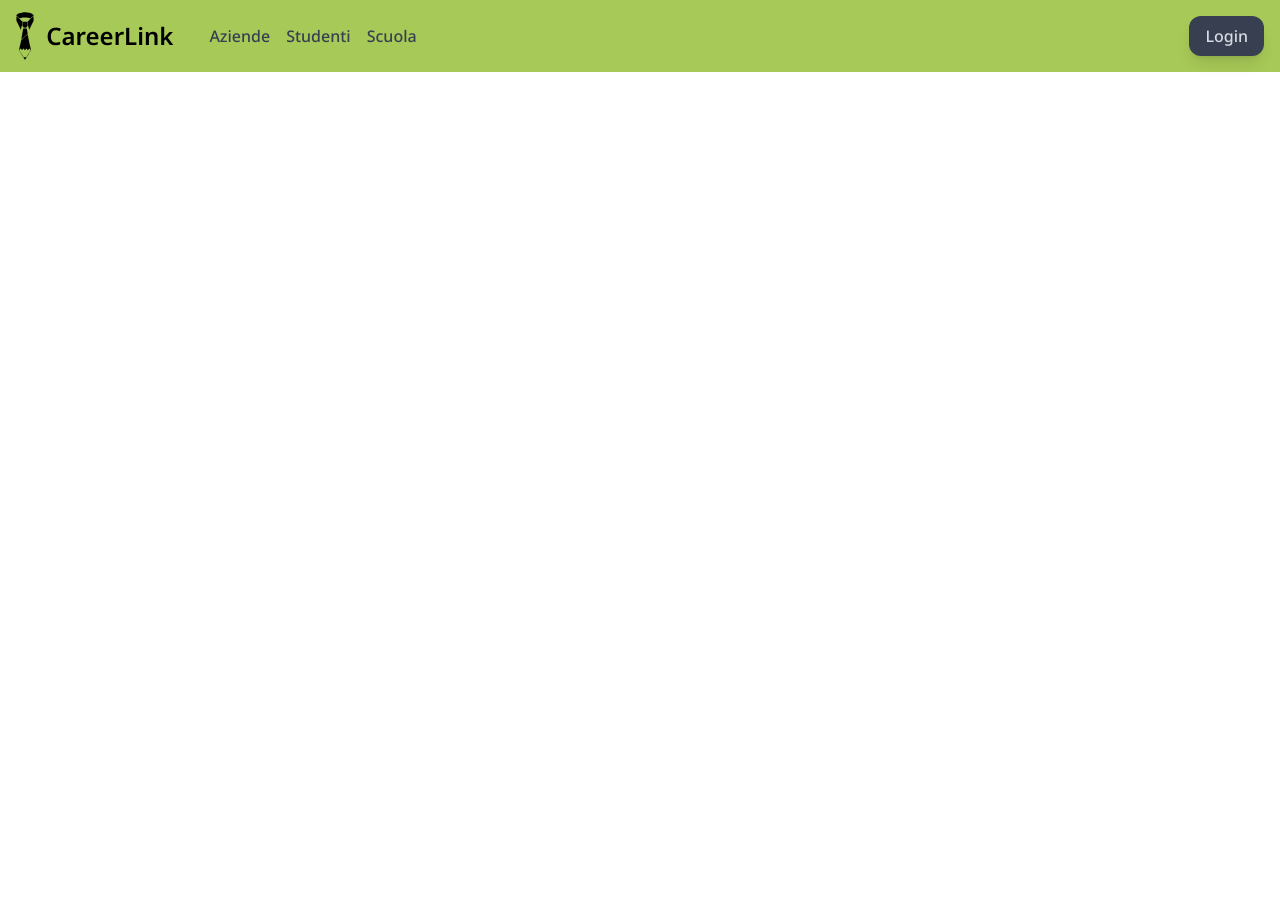
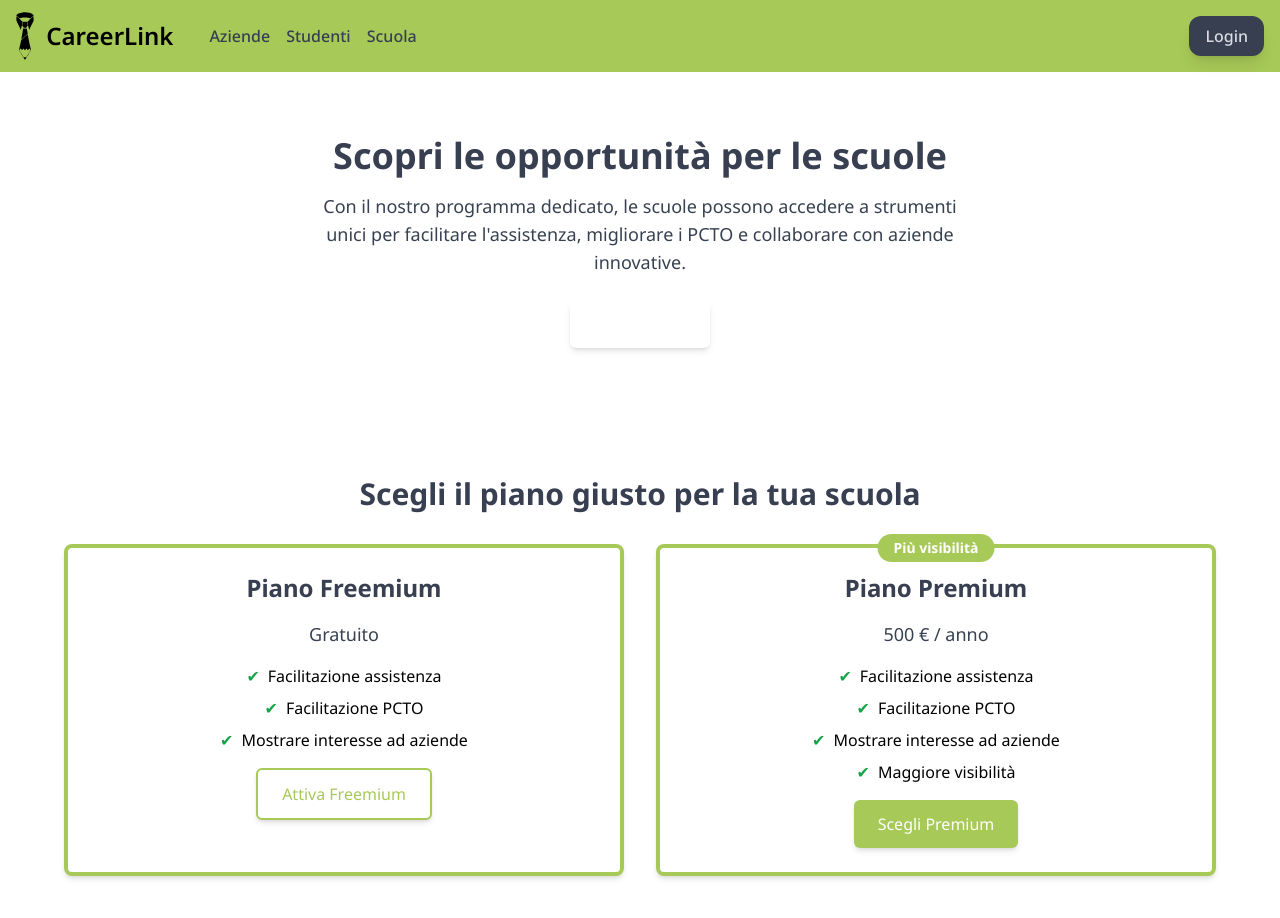
Before and after one commit to ClaudioLenci/Hackathon2024, a React (Vite) app: page /schools in a window 1280 px wide. Shown: the top 918 px of the page. Before the commit the page ends 800 px from the top, so only its background shows below. Built offline with nearby package versions, Linux system fonts and the light colour scheme.

Commit message:
Update companies Update App

```diff
--- a/src/App.tsx
+++ b/src/App.tsx
@@ -4,6 +4,7 @@ import { HomePage } from "./pages/home";
 import { UserPage } from "./pages/User";
 import { LoginPage } from "./pages/login";
 import { Companies } from "./pages/companies";
+import { Schools } from "./pages/schools";
 
 function App() {
   return (
@@ -15,6 +16,7 @@ function App() {
           <Route path="/user" element={<UserPage />}/>
           <Route path="/login" element={<LoginPage />}/>
           <Route path="/companies" element={<Companies />}/>
+          <Route path="/schools" element={<Schools />}/>
         </Routes>
       </BrowserRouter>
     </div>
--- a/src/pages/companies.tsx
+++ b/src/pages/companies.tsx
@@ -81,26 +81,30 @@ export function Companies() {
                     Scegli il piano giusto per la tua azienda
                 </h2>
                 <div className="flex flex-col md:flex-row justify-center gap-8">
-                    {/* Piano Platinum */}
+                    {/* Piano Silver */}
                     <div className="bg-white rounded-lg shadow-md p-6 text-center w-full md:w-1/3 border-4 border-[#A7C957]">
-                        <h3 className="text-2xl font-bold text-primary-charcoal mb-4">Piano Platinum</h3>
-                        <p className="text-lg text-gray-700 mb-4">1100 € / anno</p>
+                        <h3 className="text-2xl font-bold text-primary-charcoal mb-4">Piano Silver</h3>
+                        <p className="text-lg text-gray-700 mb-4">50 € / anno</p>
                         <ul className="space-y-2 mb-4">
                             <li className="flex items-center justify-center space-x-2">
-                                <span className="text-green-600">✔</span>
+                                <span className="text-red-600">✘</span>
                                 <span>Promozione mirata</span>
                             </li>
                             <li className="flex items-center justify-center space-x-2">
-                                <span className="text-green-600">✔</span>
-                                <span>Alta visibilità</span>
+                                <span className="text-red-600">✘</span>
+                                <span>Pubblicità globale</span>
                             </li>
                             <li className="flex items-center justify-center space-x-2">
                                 <span className="text-green-600">✔</span>
                                 <span>Accesso alla rete completa</span>
                             </li>
+                            <li className="flex items-center justify-center space-x-2">
+                                <span className="text-red-600">✘</span>
+                                <span>Partecipazione a corsi di certificazione</span>
+                            </li>
                         </ul>
                         <button className="border-2 border-[#A7C957] text-[#A7C957] bg-white px-6 py-3 rounded-md shadow-md">
-                            Scegli Platinum
+                            Scegli Silver
                         </button>
                     </div>
 
@@ -124,32 +128,40 @@ export function Companies() {
                                 <span className="text-red-600">✘</span>
                                 <span>Alta visibilità</span>
                             </li>
+                            <li className="flex items-center justify-center space-x-2">
+                                <span className="text-red-600">✘</span>
+                                <span>Partecipazione a corsi di certificazione</span>
+                            </li>
                         </ul>
                         <button className="bg-[#A7C957] text-white px-6 py-3 rounded-md shadow-md">
                             Scegli Gold
                         </button>
                     </div>
 
-                    {/* Piano Silver */}
+                    {/* Piano Platinum */}
                     <div className="bg-white rounded-lg shadow-md p-6 text-center w-full md:w-1/3 border-4 border-[#A7C957]">
-                        <h3 className="text-2xl font-bold text-primary-charcoal mb-4">Piano Silver</h3>
-                        <p className="text-lg text-gray-700 mb-4">50 € / anno</p>
+                        <h3 className="text-2xl font-bold text-primary-charcoal mb-4">Piano Platinum</h3>
+                        <p className="text-lg text-gray-700 mb-4">1100 € / anno</p>
                         <ul className="space-y-2 mb-4">
                             <li className="flex items-center justify-center space-x-2">
-                                <span className="text-red-600">✘</span>
+                                <span className="text-green-600">✔</span>
                                 <span>Promozione mirata</span>
                             </li>
                             <li className="flex items-center justify-center space-x-2">
-                                <span className="text-red-600">✘</span>
-                                <span>Pubblicità globale</span>
+                                <span className="text-green-600">✔</span>
+                                <span>Alta visibilità</span>
                             </li>
                             <li className="flex items-center justify-center space-x-2">
                                 <span className="text-green-600">✔</span>
                                 <span>Accesso alla rete completa</span>
                             </li>
+                            <li className="flex items-center justify-center space-x-2">
+                                <span className="text-green-600">✔</span>
+                                <span>Partecipazione a corsi di certificazione</span>
+                            </li>
                         </ul>
                         <button className="border-2 border-[#A7C957] text-[#A7C957] bg-white px-6 py-3 rounded-md shadow-md">
-                            Scegli Silver
+                            Scegli Platinum
                         </button>
                     </div>
                 </div>
--- /dev/null
+++ b/src/pages/schools.tsx
@@ -0,0 +1,83 @@
+import React from "react";
+
+export function Schools() {
+    return (
+        <div>
+            {/* Sezione introduttiva */}
+            <section className="flex flex-col items-center justify-center bg-light-blue p-8 md:p-16">
+                <div className="text-center max-w-2xl">
+                    <h1 className="text-4xl font-bold text-primary-charcoal mb-4">
+                        Scopri le opportunità per le scuole
+                    </h1>
+                    <p className="text-lg text-gray-700 mb-6">
+                        Con il nostro programma dedicato, le scuole possono accedere a strumenti unici per facilitare l'assistenza, migliorare i PCTO e collaborare con aziende innovative.
+                    </p>
+                    <button className="bg-primary-blue text-white px-6 py-3 rounded-md shadow-md hover:bg-blue-700 transition-all">
+                        Scopri di più
+                    </button>
+                </div>
+            </section>
+
+            {/* Sezione piani di pagamento */}
+            <section className="p-8 md:p-16">
+                <h2 className="text-3xl font-bold text-primary-charcoal text-center mb-8">
+                    Scegli il piano giusto per la tua scuola
+                </h2>
+                <div className="grid grid-cols-1 md:grid-cols-2 gap-8">
+                    {/* Piano Freemium */}
+                    <div className="bg-white rounded-lg shadow-md p-6 text-center border-4 border-[#A7C957]">
+                        <h3 className="text-2xl font-bold text-primary-charcoal mb-4">Piano Freemium</h3>
+                        <p className="text-lg text-gray-700 mb-4">Gratuito</p>
+                        <ul className="space-y-2 mb-4">
+                            <li className="flex items-center justify-center space-x-2">
+                                <span className="text-green-600">✔</span>
+                                <span>Facilitazione assistenza</span>
+                            </li>
+                            <li className="flex items-center justify-center space-x-2">
+                                <span className="text-green-600">✔</span>
+                                <span>Facilitazione PCTO</span>
+                            </li>
+                            <li className="flex items-center justify-center space-x-2">
+                                <span className="text-green-600">✔</span>
+                                <span>Mostrare interesse ad aziende</span>
+                            </li>
+                        </ul>
+                        <button className="border-2 border-[#A7C957] text-[#A7C957] bg-white px-6 py-3 rounded-md shadow-md">
+                            Attiva Freemium
+                        </button>
+                    </div>
+
+                    {/* Piano Premium */}
+                    <div className="bg-white rounded-lg shadow-md p-6 text-center border-4 border-[#A7C957] relative">
+                        <span className="absolute top-0 left-1/2 transform -translate-x-1/2 -translate-y-1/2 bg-[#A7C957] text-white text-sm font-bold px-4 py-1 rounded-full">
+                            Più visibilità
+                        </span>
+                        <h3 className="text-2xl font-bold text-primary-charcoal mb-4">Piano Premium</h3>
+                        <p className="text-lg text-gray-700 mb-4">500 € / anno</p>
+                        <ul className="space-y-2 mb-4">
+                            <li className="flex items-center justify-center space-x-2">
+                                <span className="text-green-600">✔</span>
+                                <span>Facilitazione assistenza</span>
+                            </li>
+                            <li className="flex items-center justify-center space-x-2">
+                                <span className="text-green-600">✔</span>
+                                <span>Facilitazione PCTO</span>
+                            </li>
+                            <li className="flex items-center justify-center space-x-2">
+                                <span className="text-green-600">✔</span>
+                                <span>Mostrare interesse ad aziende</span>
+                            </li>
+                            <li className="flex items-center justify-center space-x-2">
+                                <span className="text-green-600">✔</span>
+                                <span>Maggiore visibilità</span>
+                            </li>
+                        </ul>
+                        <button className="bg-[#A7C957] text-white px-6 py-3 rounded-md shadow-md">
+                            Scegli Premium
+                        </button>
+                    </div>
+                </div>
+            </section>
+        </div>
+    );
+}
```
